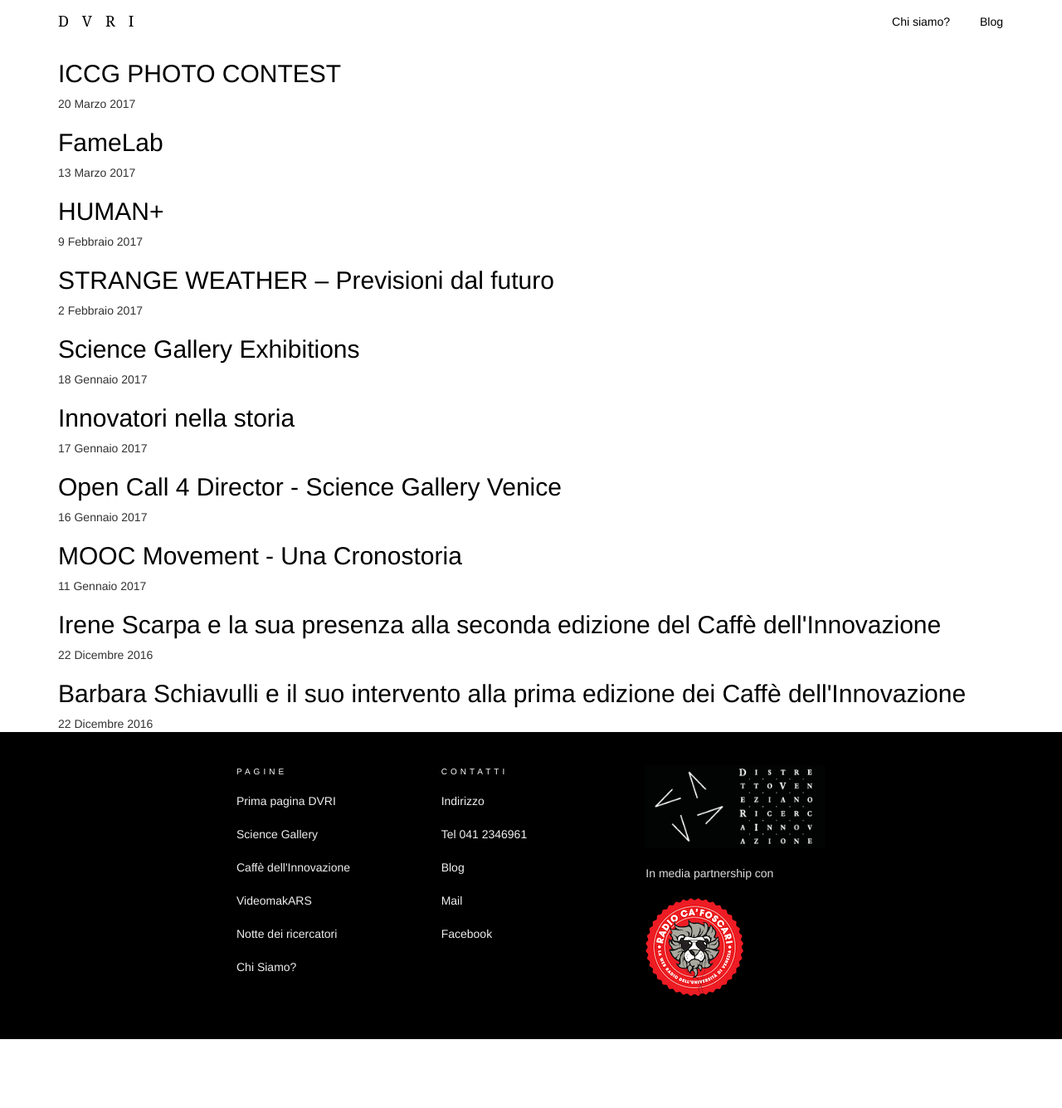
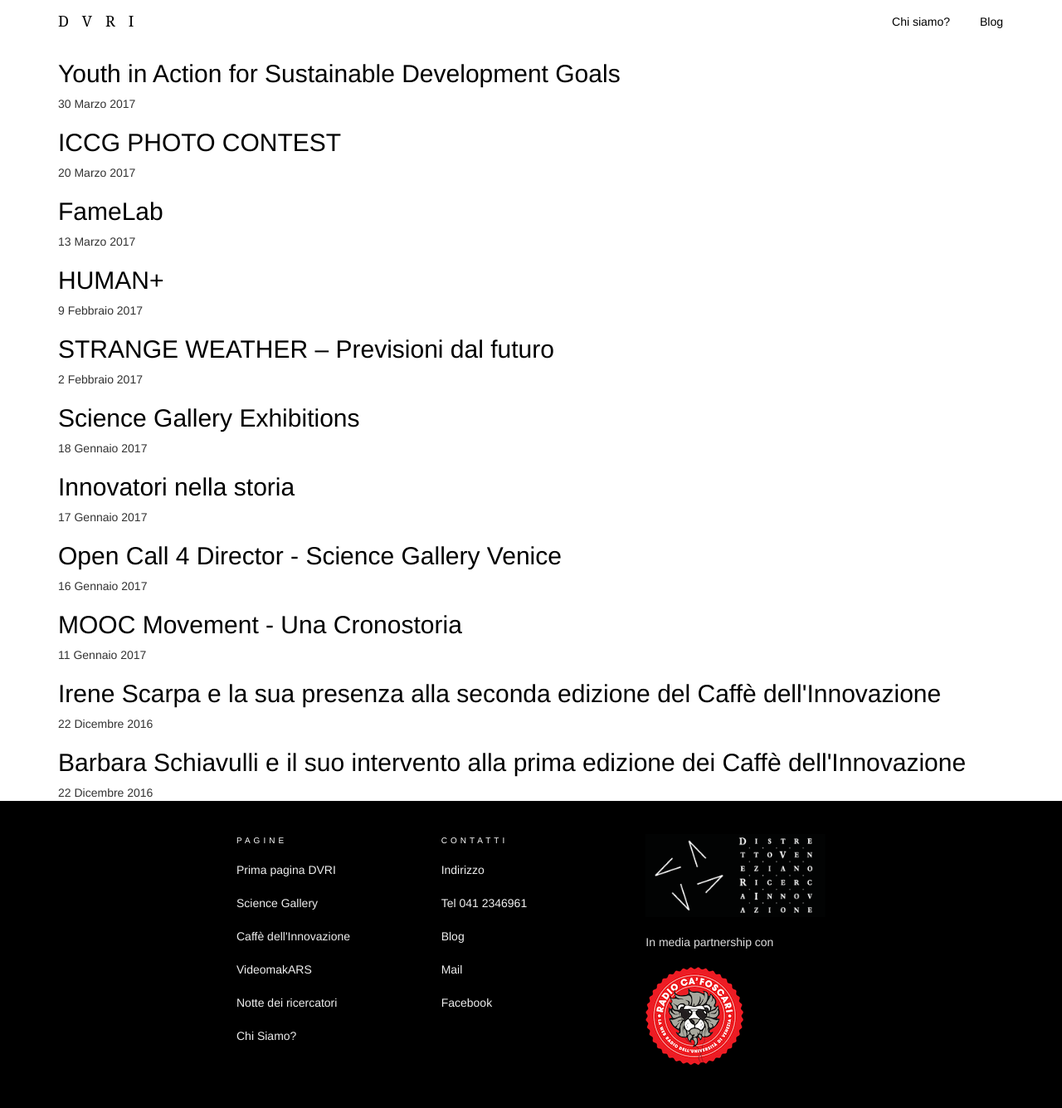
Before and after one commit to simonini/dvri-j-theme, a Jekyll site: the page built from blog.html, in a window 1280 px wide. Shown: the whole page at 83% size. Built offline with Jekyll 4.4.1, drawn with Linux system fonts in a browser that asks for light colours; before the commit the page ends 1252 px from its top, so only the background shows below that.

Commit message:
Update 2017-03-30-youthinaction.md

```diff
--- a/_posts/2017-03-30-youthinaction.md
+++ b/_posts/2017-03-30-youthinaction.md
@@ -1,6 +1,10 @@
 ---
-published: false
+layout: post
+title: Youth in Action for Sustainable Development Goals
+published: true
+toc: true
 ---
+
 ## Youth in Action for Sustainable Development Goals
 
 Oggi [Radio Ca’ Foscari](radiocafoscari.it) in collaborazione con il DVRI ha intervistato Anna Puccio, direttore generale [Fondazione Italiana Accenture (FIA)](fondazioneaccenture.it) , promotrice del nuovo concorso dedicato ai giovani  relativo al tema della sostenibilità.
```
